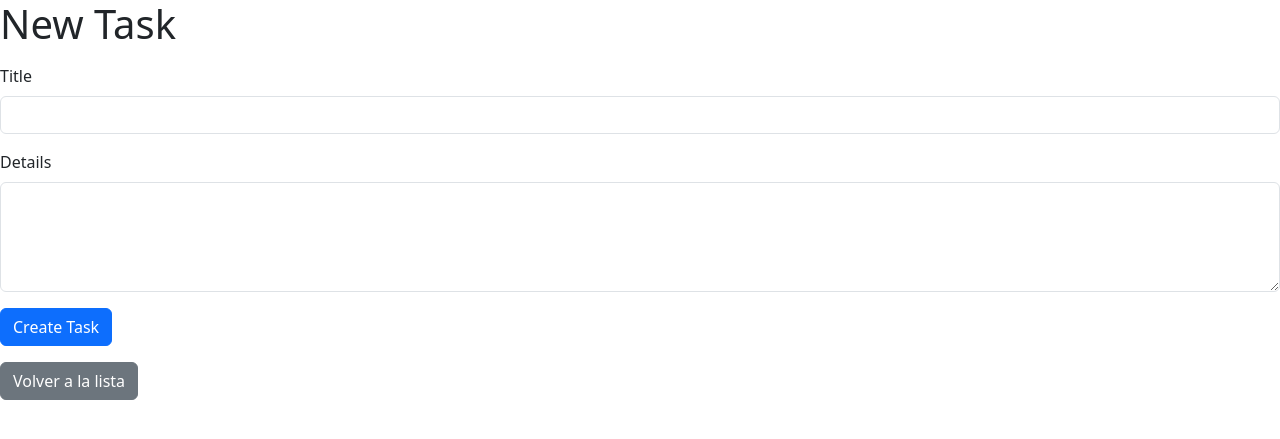
After one commit to OginokiO/rails-task-manager, a Rails app: page /tasks/new in a window 1280 px wide. The commit adds this page. Shown: the top 439 px of the page. Run offline with Rails 7, Linux system fonts and the light colour scheme; some libraries are stand-ins or nearby versions.

Commit message:
Ponerlo guapo

```diff
--- a/app/controllers/tasks_controller.rb
+++ b/app/controllers/tasks_controller.rb
@@ -1,9 +1,68 @@
 class TasksController < ApplicationController
+  # before_action ejecuta set_task antes de las acciones show, edit, update y destroy,
+  # evitando repetir Task.find(params[:id]) en cada una de ellas (principio DRY).
+  before_action :set_task, only: [ :show, :edit, :update, :destroy ]
+
+  # GET /tasks — Muestra el listado de todas las tareas
   def index
-    @tasks = Task.all
+    @tasks = Task.all  # Carga todas las tareas de la base de datos usando Active Record
   end
 
+  # GET /tasks/:id — Muestra los detalles de una tarea específica
   def show
+    # @task ya está cargado por el before_action :set_task
+  end
+
+  # GET /tasks/new — Muestra el formulario para crear una nueva tarea
+  def new
+    @task = Task.new  # Crea una instancia vacía de Task para el formulario
+  end
+
+  # POST /tasks — Recibe el formulario y crea la tarea en la base de datos
+  def create
+    @task = Task.new(task_params)  # Construye la tarea con los parámetros permitidos
+
+    if @task.save
+      redirect_to task_path(@task.id)  # Si se guarda, redirige a la página de detalle
+    else
+      render :new, status: :unprocessable_entity  # Si falla, vuelve a mostrar el formulario con errores
+    end
+  end
+
+  # GET /tasks/:id/edit — Muestra el formulario para editar una tarea existente
+  def edit
+    # @task ya está cargado por el before_action :set_task
+  end
+
+  # PATCH /tasks/:id — Recibe el formulario de edición y actualiza la tarea
+  def update
+    # @task ya está cargado por el before_action :set_task
+
+    if @task.update(task_params)  # Actualiza solo los campos permitidos
+      redirect_to task_path(@task.id)  # Si se actualiza, redirige al detalle
+    else
+      render :edit, status: :unprocessable_entity  # Si falla, vuelve a mostrar el formulario
+    end
+  end
+
+  # DELETE /tasks/:id — Elimina una tarea de la base de datos
+  def destroy
+    # @task ya está cargado por el before_action :set_task
+    @task.destroy  # Elimina el registro de la base de datos
+    redirect_to tasks_path  # Redirige al listado después de eliminar
+  end
+
+  private
+
+  # Busca la tarea por ID y la asigna a @task para reutilizarla en múltiples acciones.
+  # Esto sigue el principio DRY (Don't Repeat Yourself).
+  def set_task
     @task = Task.find(params[:id])
   end
+
+  # Strong Parameters: permite solo los campos que el usuario puede enviar por formulario.
+  # Esto evita asignación masiva de atributos no deseados (protección de seguridad).
+  def task_params
+    params.require(:task).permit(:title, :details, :completed)
+  end
 end
--- a/app/views/layouts/application.html.erb
+++ b/app/views/layouts/application.html.erb
@@ -10,6 +10,12 @@
     <%= csp_meta_tag %>
 
     <%= yield :head %>
+
+    <%# Bootstrap CSS (CDN) para estilos de la interfaz %>
+    <link href="https://cdn.jsdelivr.net/npm/bootstrap@5.3.6/dist/css/bootstrap.min.css" rel="stylesheet" integrity="sha384-4Q6Gf2aSP4eDXB8Miphtr37CMZZQ5oXLH2yaXMJ2w8e2ZtHTl7GptT4jmndRuHDT" crossorigin="anonymous">
+
+    <%# Font Awesome (CDN) para iconos %>
+    <link rel="stylesheet" href="https://use.fontawesome.com/releases/v6.1.2/css/all.css">
 
     <%# Enable PWA manifest for installable apps (make sure to enable in config/routes.rb too!) %>
     <%#= tag.link rel: "manifest", href: pwa_manifest_path(format: :json) %>
--- /dev/null
+++ b/app/views/tasks/_form.html.erb
@@ -0,0 +1,30 @@
+<%# Partial compartido para los formularios de new y edit.
+    Se renderiza desde ambas vistas. Recibe una variable local `task`
+    (pasada via locals desde las vistas que lo llaman).
+
+    Usa task.new_record? para decidir si mostrar el campo "completed":
+    - En new (task.new_record? == true) NO se muestra el campo completado,
+      porque una tarea nueva aún no se puede marcar como completada.
+    - En edit (task.new_record? == false) SÍ se muestra el campo completado. %>
+<%= form_with model: task, class: "mt-3" do |form| %>
+  <div class="mb-3">
+    <%= form.label :title, class: "form-label" %><br>
+    <%= form.text_field :title, class: "form-control" %>
+  </div>
+
+  <div class="mb-3">
+    <%= form.label :details, class: "form-label" %><br>
+    <%= form.text_area :details, class: "form-control", rows: 4 %>
+  </div>
+
+  <% unless task.new_record? %>
+  <div class="mb-3 form-check">
+    <%= form.check_box :completed, class: "form-check-input" %>
+    <%= form.label :completed, class: "form-check-label" %>
+  </div>
+  <% end %>
+
+  <div class="mb-3">
+    <%= form.submit class: "btn btn-primary" %>
+  </div>
+<% end %>
--- /dev/null
+++ b/app/views/tasks/new.html.erb
@@ -0,0 +1,8 @@
+<h1>New Task</h1>
+
+<%# Renderiza el partial tasks/form. En new, @task es un registro nuevo
+    (new_record? == true), por lo que el campo "completed" NO se muestra.
+    Se pasa @task como variable local task al partial. %>
+<%= render "tasks/form", task: @task %>
+
+<%= link_to "Volver a la lista", tasks_path, class: "btn btn-secondary" %>
--- a/config/routes.rb
+++ b/config/routes.rb
@@ -5,14 +5,8 @@ Rails.application.routes.draw do
   # Can be used by load balancers and uptime monitors to verify that the app is live.
   get "up" => "rails/health#show", as: :rails_health_check
 
-  # Task Manager CRUD routes (defined manually, without resources)
-  get "tasks", to: "tasks#index", as: :tasks
-  get "tasks/:id", to: "tasks#show", as: :task
-  get "tasks/new", to: "tasks#new", as: :new_task
-  post "tasks", to: "tasks#create"
-  get "tasks/:id/edit", to: "tasks#edit", as: :edit_task
-  patch "tasks/:id", to: "tasks#update"
-  delete "tasks/:id", to: "tasks#destroy"
+  # Task Manager CRUD routes (usando resources para generar las 7 rutas automáticamente)
+  resources :tasks
 
   # Render dynamic PWA files from app/views/pwa/* (remember to link manifest in application.html.erb)
   # get "manifest" => "rails/pwa#manifest", as: :pwa_manifest
```
Also changed, not shown: app/views/tasks/edit.html.erb (added, +8 -0 lines), app/views/tasks/index.html.erb (+27 -7 lines), app/views/tasks/show.html.erb (+16 -7 lines), .herb.yml (added).
